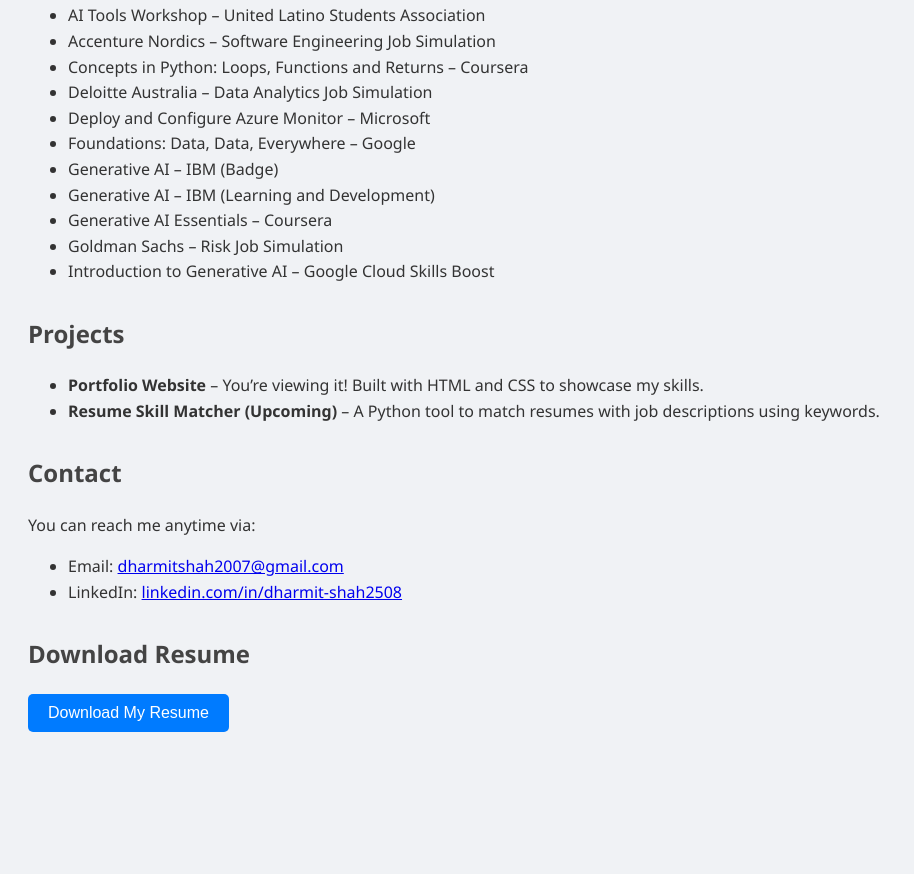
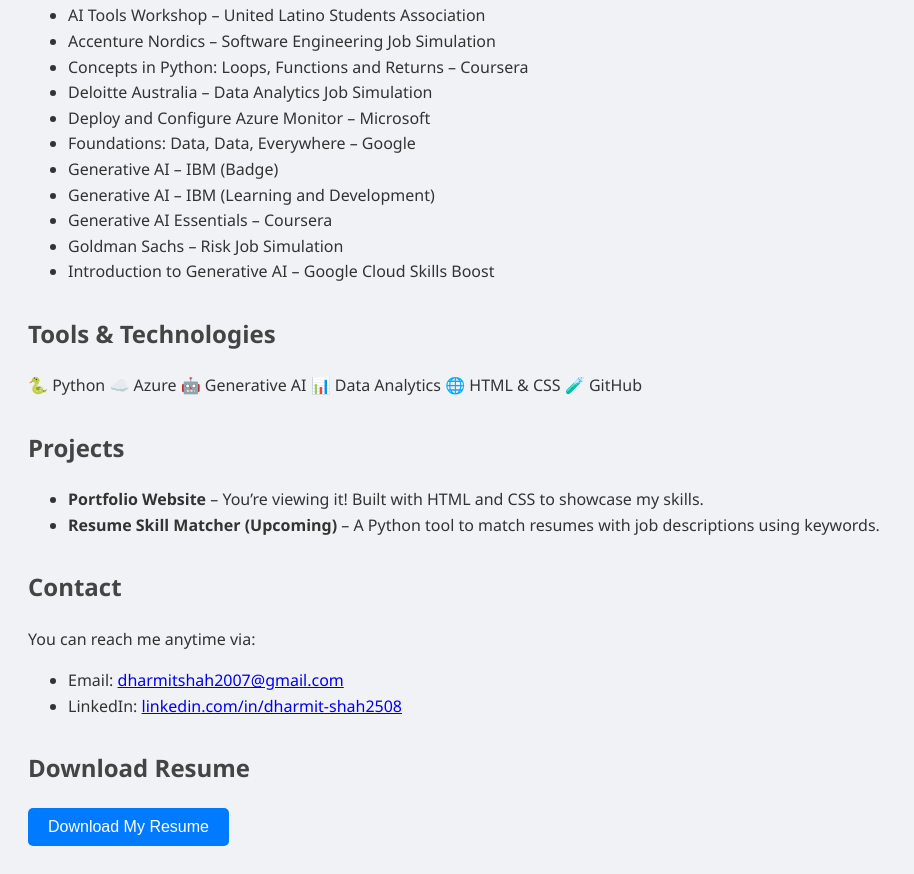
Before and after one commit to dkshah25/portfolio, a plain HTML site: page index.html in a window 1280 px wide. Shown: the part 1230-2104 px from the top of the page, without its empty margins (0-914 px from the left). Before the commit the page ends 1990 px from the top, so only its background shows below. Drawn offline with Linux system fonts and the light colour scheme.

Commit message:
Added Tools & Technologies section

```diff
--- a/index.html
+++ b/index.html
@@ -61,6 +61,15 @@
   <li>Introduction to Generative AI – Google Cloud Skills Boost</li>
 </ul>
 
+<h2>Tools & Technologies</h2>
+<div class="tech-stack">
+  <span>🐍 Python</span>
+  <span>☁️ Azure</span>
+  <span>🤖 Generative AI</span>
+  <span>📊 Data Analytics</span>
+  <span>🌐 HTML & CSS</span>
+  <span>🧪 GitHub</span>
+</div>
 
 <h2>Projects</h2>
 <ul>
```
